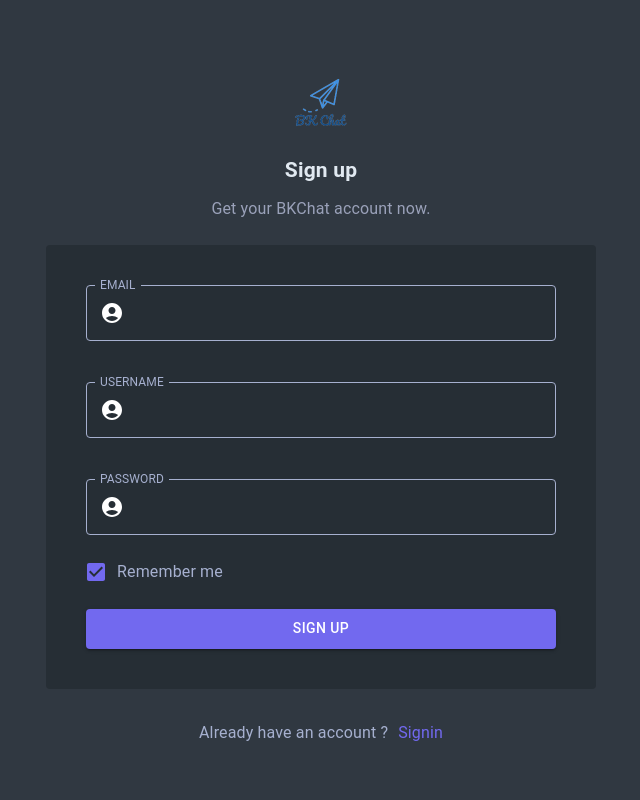
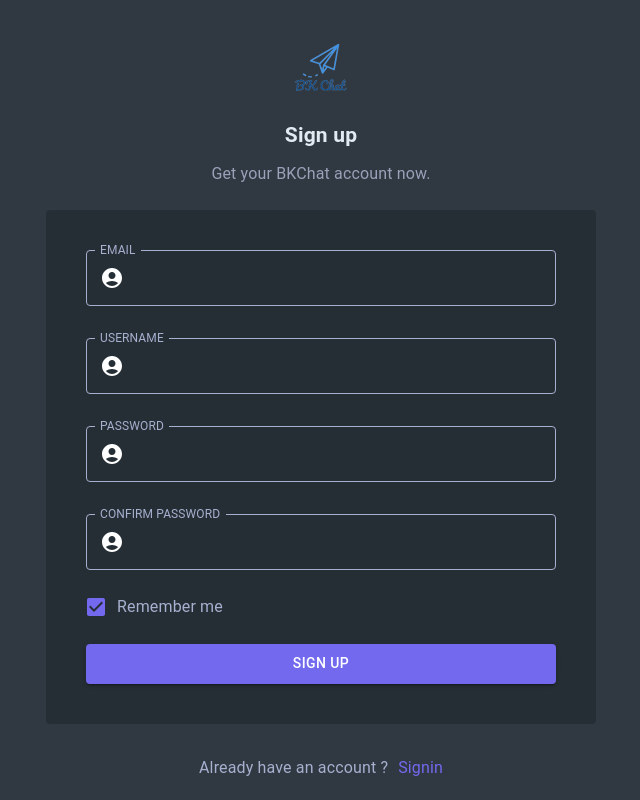
Before and after one commit to khanhtran01/BK-Chat, a React (Create React App) app in the folder client/: page /auth/login in a window 1280 px wide. Both pictures are taken after a click on the element "Signup now". Shown: the whole page, without its empty margins (319-959 px from the left). Built offline with nearby package versions, Linux system fonts and the light colour scheme; no server answers.

Commit message:
add register state

```diff
--- a/client/src/App.js
+++ b/client/src/App.js
@@ -2,8 +2,7 @@
 import Box from "@mui/material/Box";
 import { Routes, Route, BrowserRouter, Navigate } from "react-router-dom";
 import { AuthContext } from "./context/authContext";
-import { useContext, useEffect } from "react";
-import { useCookies } from "react-cookie";
+import { useContext } from "react";
 import routes from "./routes";
 import "./App.css";
 function App() {
--- a/client/src/components/inputText/index.js
+++ b/client/src/components/inputText/index.js
@@ -2,16 +2,17 @@
 import TextField from "@mui/material/TextField";
 import InputAdornment from "@mui/material/InputAdornment";
 import AccountCircle from "@mui/icons-material/AccountCircle";
+import PropTypes from "prop-types";
 import { v4 as uuidv4 } from "uuid";
 
 function InputText(props) {
-  const { color, title, hide, text, setText } = props;
+  const { color, title, text, setText, name, type } = props;
   return (
     <TextField
       id={uuidv4()}
-      label={title}
-      name={title}
-      type={hide ? "password" : "text"}
+      label={title.toUpperCase()}
+      name={name}
+      type={type}
       value={text}
       onChange={setText}
       sx={{
@@ -44,3 +45,16 @@ function InputText(props) {
 }
 
 export default InputText;
+
+InputText.propTypes = {
+  color: PropTypes.string.isRequired,
+  title: PropTypes.string.isRequired,
+  text: PropTypes.string.isRequired,
+  setText: PropTypes.func.isRequired,
+  name: PropTypes.string.isRequired,
+  type: PropTypes.string,
+};
+
+InputText.defaultProps = {
+  type: "text",
+};
--- a/client/src/context/authContext.js
+++ b/client/src/context/authContext.js
@@ -68,7 +68,6 @@ const AuthContextProvider = ({ children }) => {
   // login
   const loginUser = async (userForm) => {
     const { username, password } = userForm;
-    console.log();
 
     await axios
       .post(`http://localhost:4000/api/auth/login`, {
@@ -90,7 +89,33 @@ const AuthContextProvider = ({ children }) => {
       });
   };
 
-  const authContextData = { loginUser, authState, getUserInfo, verify };
+  // register
+  const registerUser = async (userForm) => {
+    const { email, username, password } = userForm;
+
+    await axios
+      .post(`http://localhost:4000/api/auth/register`, {
+        email: email,
+        password: password,
+        username: username,
+      })
+      .then((response) => {
+        console.log("register successful");
+        return true;
+      })
+      .catch((err) => {
+        console.log("error : " + err);
+        return false;
+      });
+  };
+
+  const authContextData = {
+    loginUser,
+    authState,
+    getUserInfo,
+    verify,
+    registerUser,
+  };
 
   return (
     <AuthContext.Provider value={authContextData}>
--- a/client/src/functions/index.js
+++ b/client/src/functions/index.js
@@ -0,0 +1,10 @@
+const checkEmail = (email) => {
+  // don't remember from where i copied this code, but this works.
+  let re =
+    /^(([^<>()\[\]\\.,;:\s@"]+(\.[^<>()\[\]\\.,;:\s@"]+)*)|(".+"))@((\[[0-9]{1,3}\.[0-9]{1,3}\.[0-9]{1,3}\.[0-9]{1,3}])|(([a-zA-Z\-0-9]+\.)+[a-zA-Z]{2,}))$/;
+
+  if (re.test(email)) return true;
+  return false;
+};
+
+export { checkEmail };
--- a/client/src/layout/signin/index.js
+++ b/client/src/layout/signin/index.js
@@ -14,7 +14,7 @@ import { Navigate, useNavigate } from "react-router-dom";
 import { AuthContext } from "../../context/authContext";
 import { bcolors, textcolor } from "../../colors";
 
-import axios from "axios";
+// import axios from "axios";
 
 const label = { inputProps: { "aria-label": "Checkbox demo" } };
 
@@ -37,6 +37,7 @@ function SignIn() {
     event.preventDefault();
     setIsSubmiting(true);
     let success = await loginUser(loginForm);
+    setIsSubmiting(false);
     if (success) navigate("/dashboard");
   };
 
@@ -111,13 +112,15 @@ function SignIn() {
               title={"username"}
               text={username}
               setText={onChangeLoginForm}
+              name="username"
             />
             <InputText
+              name="password"
               color={textcolor.white}
               title={"password"}
               text={password}
               setText={onChangeLoginForm}
-              hide
+              type="password"
             />
           </Box>
           <Box
--- a/client/src/layout/signup/index.js
+++ b/client/src/layout/signup/index.js
@@ -1,4 +1,4 @@
-import { useState } from "react";
+import { useState, useContext } from "react";
 import Box from "@mui/material/Box";
 import InputText from "../../components/inputText";
 // import InputAdornment from "@mui/material/InputAdornment";
@@ -8,9 +8,11 @@ import Checkbox from "@mui/material/Checkbox";
 import FormGroup from "@mui/material/FormGroup";
 import FormControlLabel from "@mui/material/FormControlLabel";
 import Button from "@mui/material/Button";
+import { AuthContext } from "../../context/authContext";
+import { useNavigate, Navigate } from "react-router-dom";
+import CircularProgress from "@mui/material/CircularProgress";
 
-import { useNavigate } from "react-router-dom";
-
+import { checkEmail } from "../../functions";
 import logo from "./img/logo.png";
 import { bcolors, textcolor } from "../../colors";
 
@@ -20,6 +22,47 @@ function SignUp() {
   const navigate = useNavigate();
   const handleNavigate = (link) => {
     navigate(link);
+  };
+  const [isSubmiting, setIsSubmiting] = useState(false);
+  const { authState, registerUser } = useContext(AuthContext);
+
+  const [registerForm, setRegisterFrom] = useState({
+    email: "",
+    username: "",
+    password: "",
+    confirmpassword: "",
+  });
+  const { email, username, password, confirmpassword } = registerForm;
+
+  const onChangeRegisterFrom = (event) => {
+    setRegisterFrom({
+      ...registerForm,
+      [event.target.name]: event.target.value,
+    });
+  };
+
+  const handleSignUp = async (event) => {
+    event.preventDefault();
+    console.log(registerForm);
+    if (checkEmail(registerForm.email)) {
+      console.log("correct email");
+    } else {
+      console.log("incorrect email");
+      return;
+    }
+    if (registerForm.password !== registerForm.confirmpassword) {
+      console.log("password mismatch");
+      return;
+    }
+    setIsSubmiting(true);
+
+    let success = await registerUser({
+      email: registerForm.email,
+      password: registerForm.password,
+      username: registerForm.username,
+    });
+    console.log(success);
+    setIsSubmiting(false);
   };
 
   return (
@@ -35,6 +78,7 @@ function SignUp() {
         overflow: "scroll",
       }}
     >
+      {authState.isAuthenticated && <Navigate to="/dashboard" replace />}
       <img
         style={{
           height: "100px",
@@ -79,12 +123,40 @@ function SignUp() {
           <Box
             display="flex"
             flexDirection="column"
-            height={250}
+            height={320}
             justifyContent="space-between"
           >
-            <InputText color={textcolor.white} title={"EMAIL"} />
-            <InputText color={textcolor.white} title={"USERNAME"} />
-            <InputText color={textcolor.white} title={"PASSWORD"} hide />
+            <InputText
+              name="email"
+              text={email}
+              setText={onChangeRegisterFrom}
+              color={textcolor.white}
+              title={"email"}
+              type="email"
+            />
+            <InputText
+              name="username"
+              text={username}
+              setText={onChangeRegisterFrom}
+              color={textcolor.white}
+              title={"username"}
+            />
+            <InputText
+              name="password"
+              text={password}
+              setText={onChangeRegisterFrom}
+              color={textcolor.white}
+              title={"password"}
+              type="password"
+            />
+            <InputText
+              name="confirmpassword"
+              text={confirmpassword}
+              setText={onChangeRegisterFrom}
+              color={textcolor.white}
+              title={"confirm password"}
+              type="password"
+            />
           </Box>
           <FormGroup>
             <FormControlLabel
@@ -123,8 +195,22 @@ function SignUp() {
             },
           }}
           variant="contained"
+          onClick={handleSignUp}
         >
-          Sign up
+          {isSubmiting ? (
+            <CircularProgress
+              variant="indeterminate"
+              disableShrink
+              size={25}
+              thickness={4}
+              sx={{
+                color: "white",
+                animationDuration: "550ms",
+              }}
+            />
+          ) : (
+            "Sign up"
+          )}
         </Button>
       </Box>
       <Box mt={4} display="flex">
```
